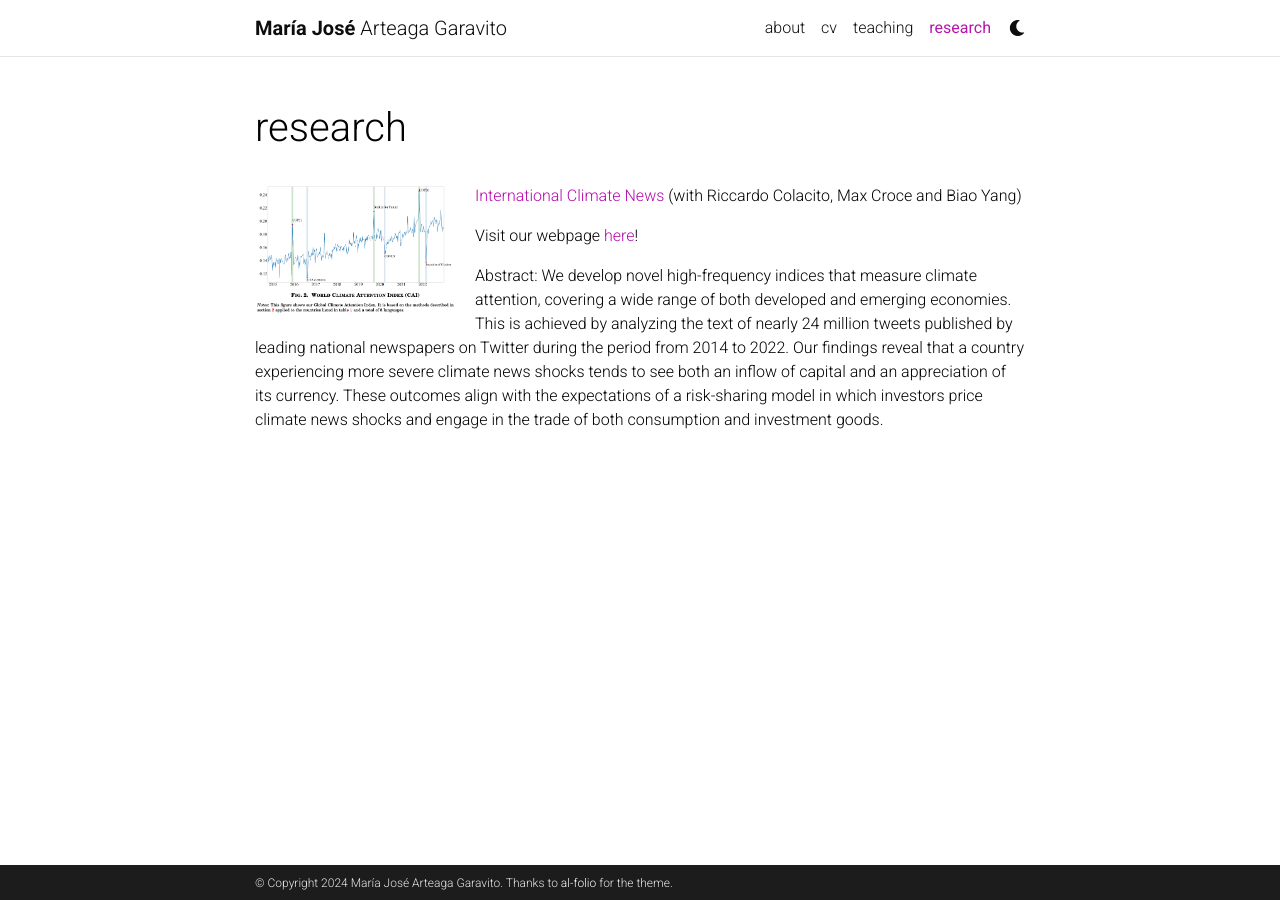
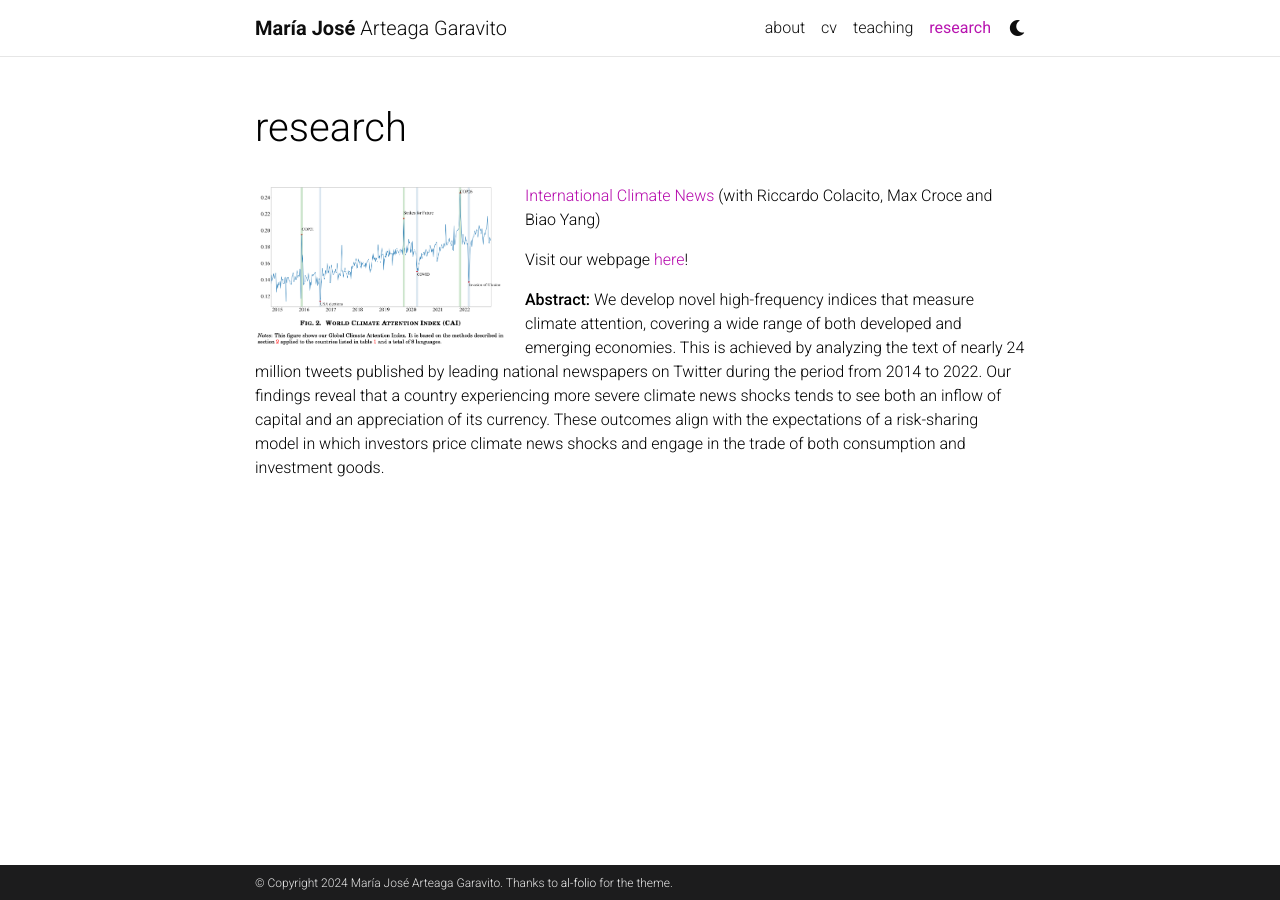
Before and after one commit to majoarteaga/majoarteaga.github.io, a Jekyll site: the page built from _pages/research.md, in a window 1280 px wide. Built offline with Jekyll 4.4.1, drawn with Linux system fonts in a browser that asks for light colours; comment, search, counter and statistics services are not loaded; a style sheet for code colours, icons or effects is not loaded.

Commit message:
Update research.md

```diff
--- a/_pages/research.md
+++ b/_pages/research.md
@@ -7,9 +7,9 @@ nav: true
 nav_order: 6
 ---
 
-<img src="https://majoarteaga.github.io/assets/img/cai_fig.png" alt="International Climate News" style="width: 200px; float: left; margin-right: 20px;">
+<img src="https://majoarteaga.github.io/assets/img/cai_fig.png" alt="International Climate News" style="width: 250px; float: left; margin-right: 20px;">
 [International Climate News](https://papers.ssrn.com/sol3/papers.cfm?abstract_id=4713016) (with Riccardo Colacito, Max Croce and Biao Yang)
 
 Visit our webpage [here](https://sites.google.com/view/internationalclimatenews/home)!
 
-Abstract: We develop novel high-frequency indices that measure climate attention, covering a wide range of both developed and emerging economies. This is achieved by analyzing the text of nearly 24 million tweets published by leading national newspapers on Twitter during the period from 2014 to 2022. Our findings reveal that a country experiencing more severe climate news shocks tends to see both an inflow of capital and an appreciation of its currency. These outcomes align with the expectations of a risk-sharing model in which investors price climate news shocks and engage in the trade of both consumption and investment goods.
+**Abstract:** We develop novel high-frequency indices that measure climate attention, covering a wide range of both developed and emerging economies. This is achieved by analyzing the text of nearly 24 million tweets published by leading national newspapers on Twitter during the period from 2014 to 2022. Our findings reveal that a country experiencing more severe climate news shocks tends to see both an inflow of capital and an appreciation of its currency. These outcomes align with the expectations of a risk-sharing model in which investors price climate news shocks and engage in the trade of both consumption and investment goods.
```
